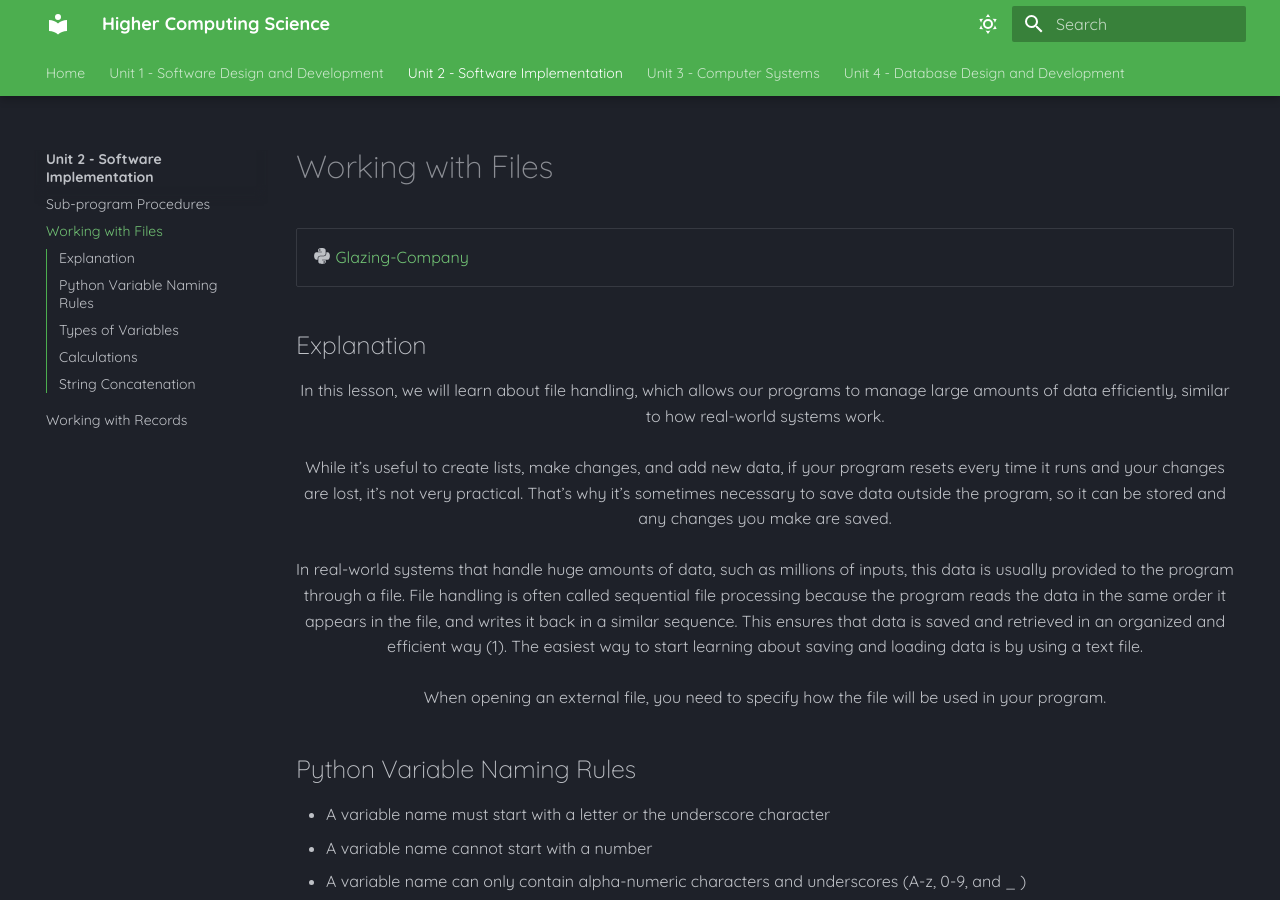
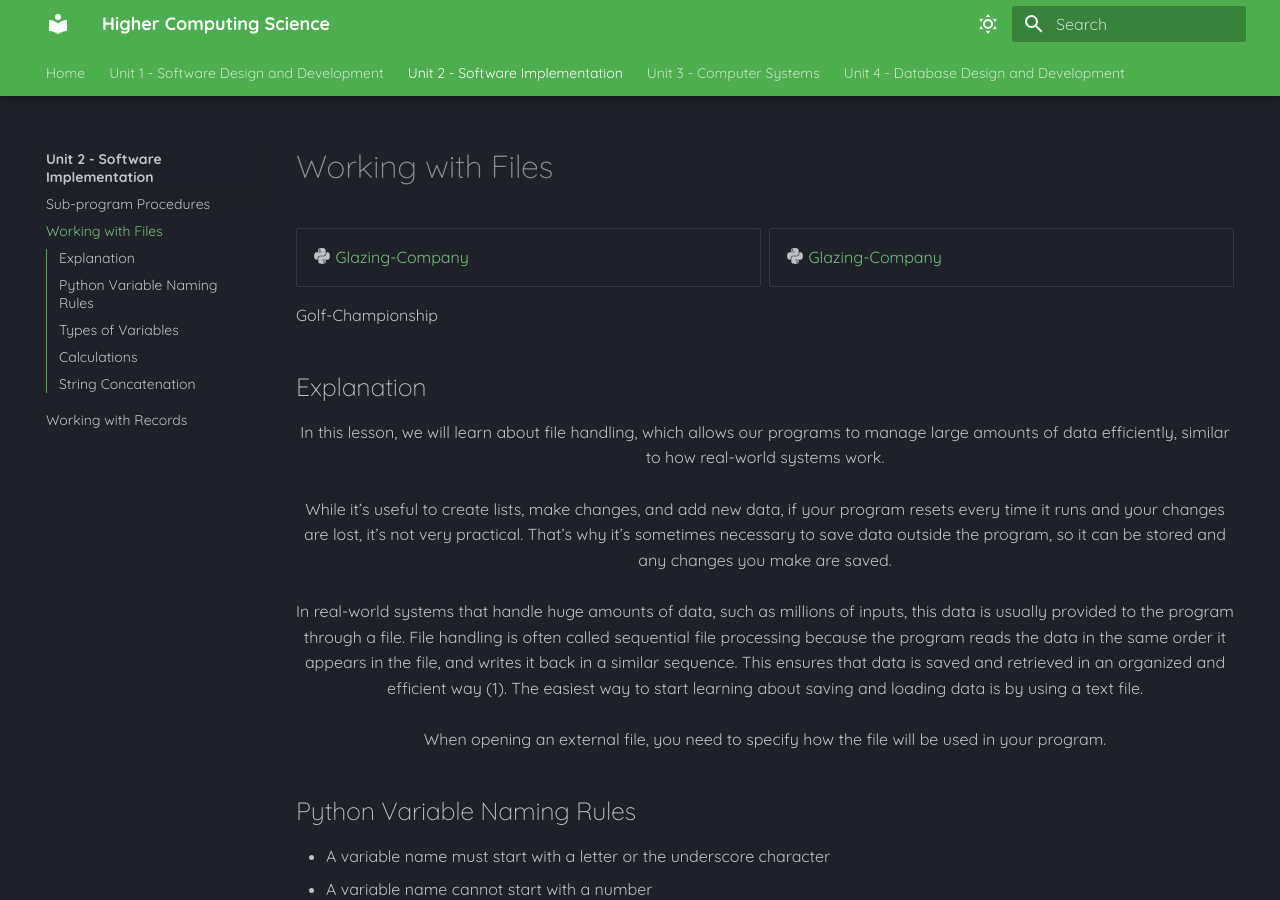
Before and after one commit to Mr-Wood-CS/Higher-Computing-Science-MD-Files, an MkDocs documentation site: the page built from docs/SI/02-Working-with-Files.md, in a window 1280 px wide and 900 px high. Built offline with MkDocs 1.6.1 and Material for MkDocs 9.7.7, drawn with Linux system fonts in a browser that asks for light colours.

Commit message:
Update 02-Working-with-Files.md

```diff
--- a/docs/SI/02-Working-with-Files.md
+++ b/docs/SI/02-Working-with-Files.md
@@ -1,12 +1,11 @@
 # Working with Files
 
 <div class="grid cards" markdown>
-
 - :fontawesome-brands-python: [Glazing-Company](../Static/5.2-Glazing-Company.py){:download="Glazing-Company.py"}
-
+- :fontawesome-brands-python: [Glazing-Company](../Static/Golf-Championship.py){:download="Golf-Championship.py"}
 </div>
 
-
+Golf-Championship
 
 ## Explanation
 
```
